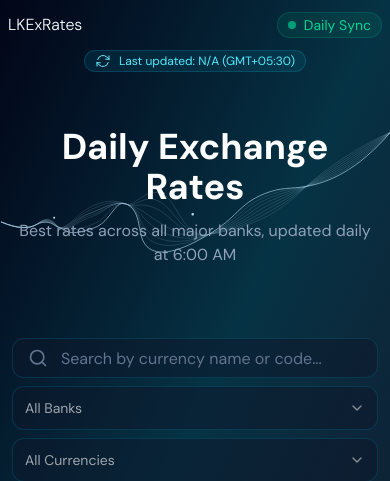
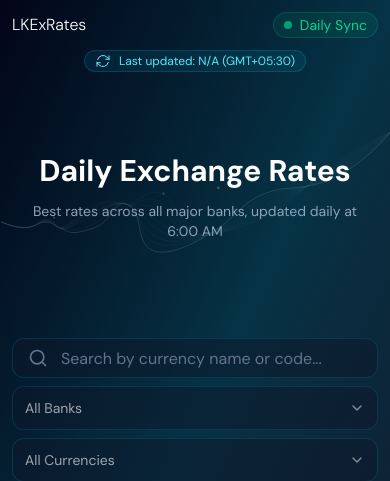
Before and after one commit to AtheeshRathnaweera/Agentic_Exchange_Rates_Scraper, a FastAPI app: template app/ui/templates/dashboard.html in a window 390 px wide. Shown: the top 481 px of the page. Run offline with FastAPI, Linux system fonts and the light colour scheme; the template is opened without the code that fills it, so the values that code supplies are empty.

Commit message:
refactor: adjust navbar padding and improve dashboard layout for better responsiveness

```diff
--- a/app/ui/templates/components/navbar.html
+++ b/app/ui/templates/components/navbar.html
@@ -1,5 +1,5 @@
 {% macro nav_bar(last_updated_time) %}
-<nav class="px-2 py-3 sm:p-4 pb-0 flex flex-col gap-3">
+<nav class="px-3 py-3 sm:p-4 pb-0 flex flex-col gap-3">
   <!-- Top row for small screens -->
   <div class="md:hidden flex items-center w-full">
     <span class="font-light text-md w-fit">
@@ -46,7 +46,6 @@
           Last updated: {{ last_updated_time if last_updated_time else 'N/A' }} (GMT+05:30)
         </p>
       </span>
-
       <span class="inline-flex justify-center rounded-full bg-emerald-500/10 border
           border-emerald-500/20 px-2.5 py-0.5 items-center w-fit">
         <span class="inline-block w-2 h-2 bg-emerald-400 rounded-full animate-pulse"></span>
--- a/app/ui/templates/dashboard.html
+++ b/app/ui/templates/dashboard.html
@@ -6,17 +6,17 @@
 {%block content %}
 {%block welcome_text %}
 <div
-  class="relative w-full h-[250px] sm:h-[570px] bg-dark-blue overflow-hidden">
+  class="relative w-full h-[250px] sm:h-[370px] md:h-[425px] xl:h-[475px] bg-dark-blue overflow-hidden">
   <div
     class="absolute inset-0 flex flex-col justify-center items-center z-10 text-center px-4">
-    <h1 class="text-white text-4xl sm:text-6xl font-bold mb-3">Daily Exchange
+    <h1 class="text-white text-3xl sm:text-5xl lg:text-6xl font-bold mb-3">Daily Exchange
       Rates</h1>
-    <p class="text-slate-400 text-md sm:text-xl max-w-xl">
+    <p class="text-slate-400 text-sm sm:text-md lg:text-xl max-w-xl">
       Best rates across all major banks, updated daily at 6:00 AM
     </p>
   </div>
   <lottie-player
-    class="absolute inset-0 w-full h-full object-cover scale-[1] sm:scale-[1.045] origin-center z-0"
+    class="absolute inset-0 w-full h-full object-cover scale-[1] sm:scale-[1] md:scale-[1] xl:scale-[1.255] origin-center z-0 opacity-25"
     src="{{ url_for('static', path='animations/wave.json') }}"
     background="transparent" speed="0.75" loop autoplay>
   </lottie-player>
```
